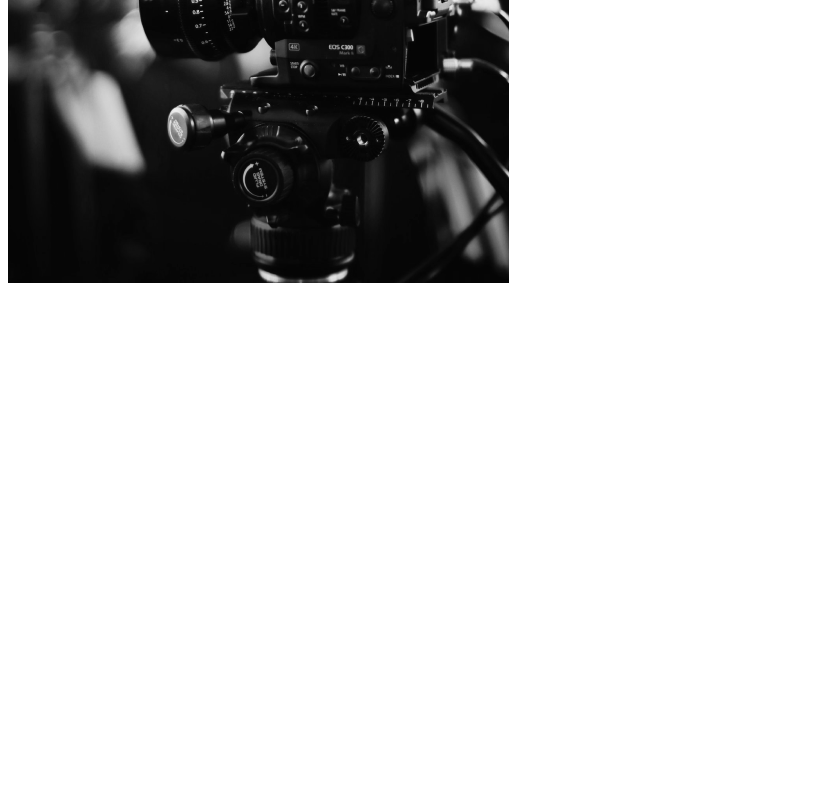
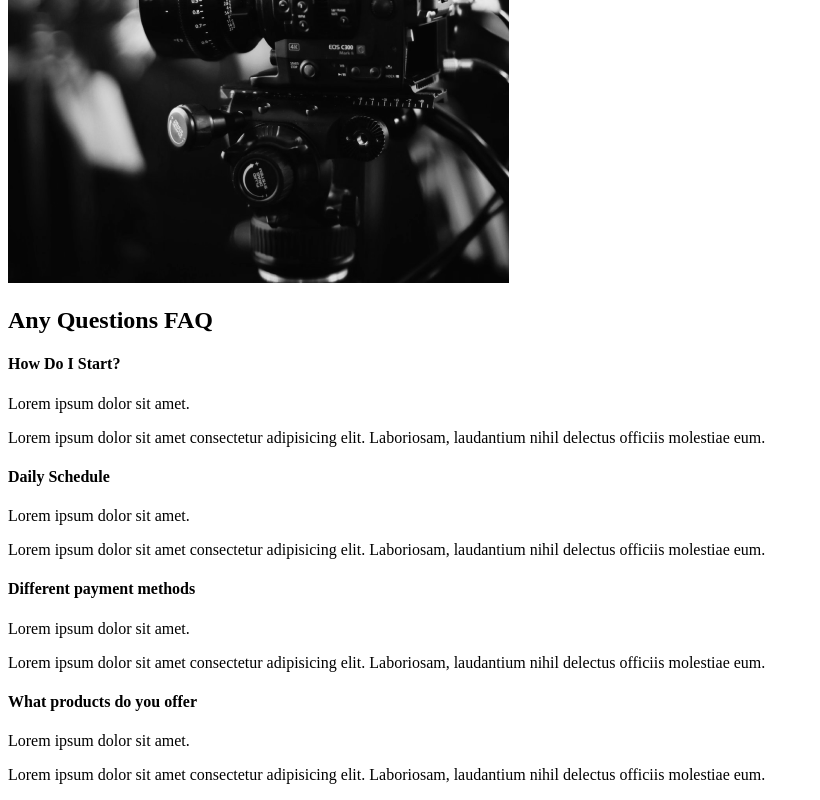
Before and after one commit to Sampathkumarvuradi/Capture, a React (Create React App) app: page / in a window 1280 px wide. Shown: the part 2099-2899 px from the top of the page, without its empty margins (0-820 px from the left). Before the commit the page ends 2394 px from the top, so only its background shows below. Built offline with nearby package versions, Linux system fonts and the light colour scheme.

Commit message:
FAQ Section

```diff
--- /dev/null
+++ b/src/components/FaqSection.js
@@ -0,0 +1,53 @@
+import React from "react";
+
+const FaqSection = () => {
+  return (
+    <div className='faq'>
+      <h2>
+        Any Questions <span>FAQ</span>
+      </h2>
+      <div className='question'>
+        <h4>How Do I Start?</h4>
+        <div className='answer'>
+          <p>Lorem ipsum dolor sit amet.</p>
+          <p>
+            Lorem ipsum dolor sit amet consectetur adipisicing elit. Laboriosam,
+            laudantium nihil delectus officiis molestiae eum.
+          </p>
+        </div>
+      </div>
+      <div className='question'>
+        <h4>Daily Schedule</h4>
+        <div className='answer'>
+          <p>Lorem ipsum dolor sit amet.</p>
+          <p>
+            Lorem ipsum dolor sit amet consectetur adipisicing elit. Laboriosam,
+            laudantium nihil delectus officiis molestiae eum.
+          </p>
+        </div>
+      </div>
+      <div className='question'>
+        <h4>Different payment methods</h4>
+        <div className='answer'>
+          <p>Lorem ipsum dolor sit amet.</p>
+          <p>
+            Lorem ipsum dolor sit amet consectetur adipisicing elit. Laboriosam,
+            laudantium nihil delectus officiis molestiae eum.
+          </p>
+        </div>
+      </div>
+      <div className='question'>
+        <h4>What products do you offer</h4>
+        <div className='answer'>
+          <p>Lorem ipsum dolor sit amet.</p>
+          <p>
+            Lorem ipsum dolor sit amet consectetur adipisicing elit. Laboriosam,
+            laudantium nihil delectus officiis molestiae eum.
+          </p>
+        </div>
+      </div>
+    </div>
+  );
+};
+
+export default FaqSection;
--- a/src/pages/AboutUs.js
+++ b/src/pages/AboutUs.js
@@ -2,12 +2,14 @@
 // Page Components
 import AboutSection from "../components/AboutSection";
 import ServicesSection from "../components/ServicesSection";
+import FaqSection from "../components/FaqSection";
 
 const AboutUs = () => {
   return (
     <>
       <AboutSection />
       <ServicesSection />
+      <FaqSection />
     </>
   );
 };
```
